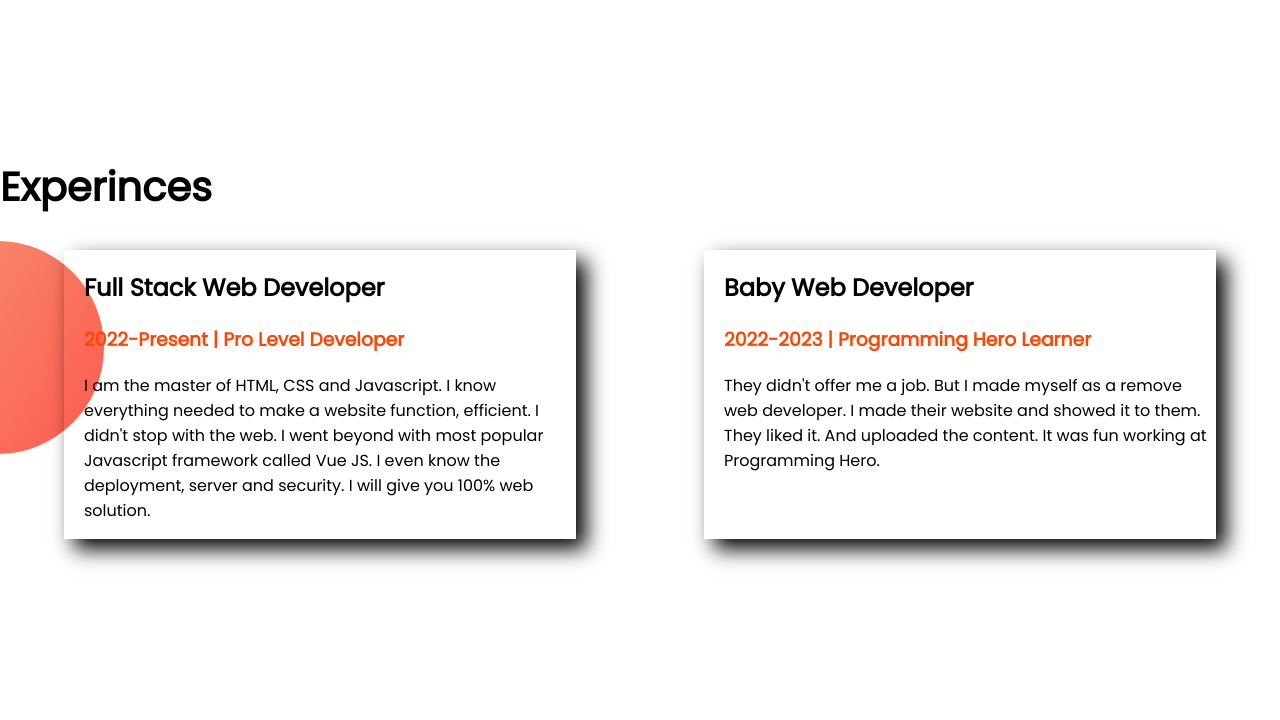
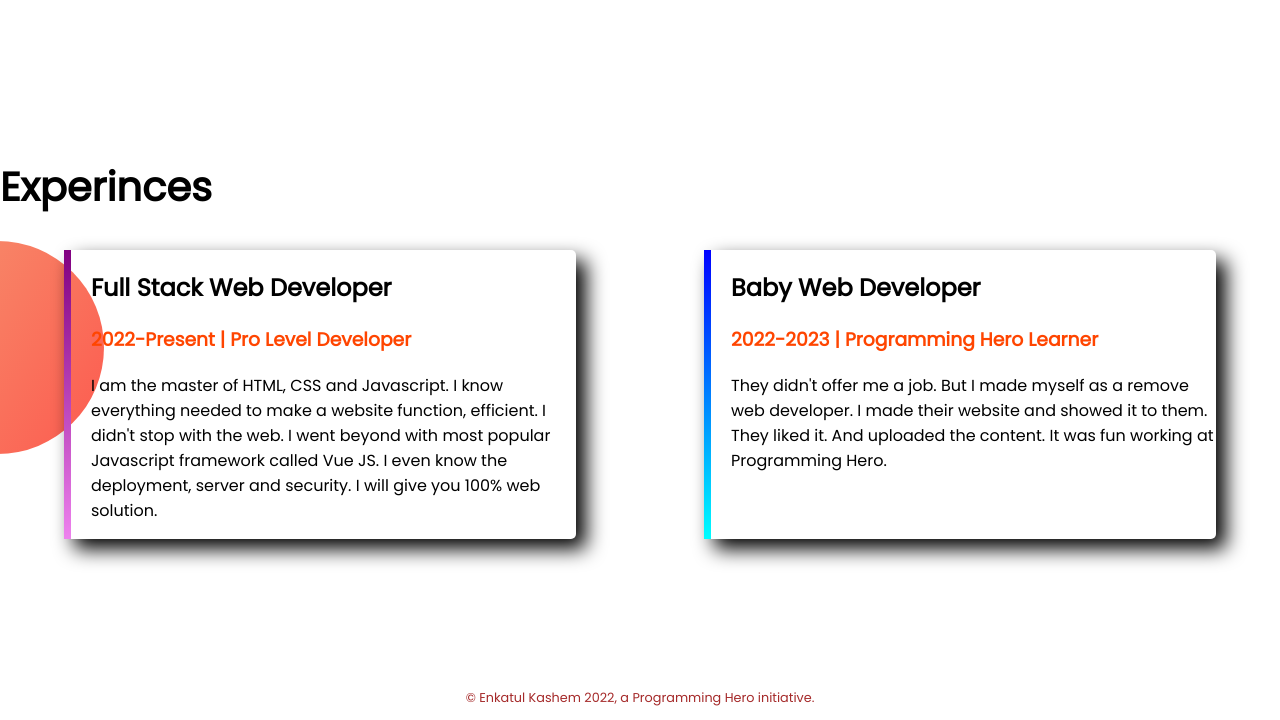
Before and after one commit to Enkatul123/developer-protfolio, a plain HTML site: page index.html in a window 1280 px wide. Shown: the part 1035-1755 px from the top of the page. Before the commit the page ends 1724 px from the top, so only its background shows below. Drawn offline with Linux system fonts and the light colour scheme; a web font is replaced by a local one.

Commit message:
all done

```diff
--- a/index.html
+++ b/index.html
@@ -25,7 +25,8 @@
                 That's why I am learning and mastering web development. I will not stop until I become the Web
                 Development
                 Hero</p>
-            <a class="link-button" target="_blank" href="">Hire Me</a>
+            <a class="link-button" target="_blank" href="https://www.linkedin.com/in/enkatul-kashem-8526b0194/">Hire
+                Me</a>
         </div>
         <div class="half-width">
             <img src="images/Enkatul-kashem.png" alt="">
@@ -41,14 +42,15 @@
             <p class="allienment">I already learned the basic HTML and CSS. I can build any simple website. I can even
                 teach my grandma how
                 to make simple website. My goal is to build 3 websites and learn advanced topics.</p>
-            <a class="link-button" target="_blank" href="">Download Resume</a>
+            <a class="link-button" target="_blank" href="https://www.linkedin.com/in/enkatul-kashem-8526b0194/">Download
+                Resume</a>
         </div>
 
     </section>
     <section class="experience-area">
         <h1> Experinces </h1>
         <div class="flexible-container">
-            <div class="experience-item">
+            <div id="stack" class="experience-item">
                 <h2>Full Stack Web Developer</h2>
                 <h3 class="orangered-color">2022-Present | Pro Level Developer</h3>
                 <p>I am the master of HTML, CSS and Javascript. I know everything needed to make a
@@ -68,6 +70,9 @@
         </div>
 
     </section>
+    <footer>
+        <p>© Enkatul Kashem 2022, a Programming Hero initiative.</p>
+    </footer>
 </body>
 
 </html>
--- a/style.css
+++ b/style.css
@@ -46,10 +46,32 @@ h1{
     margin-right: 5%;
     padding-left: 20px;
     box-shadow: 10px 10px 20px black;
+    border-radius: 5px;
+
 
 }
 .experience-area{
     background-image: url(images/exp-bg.png);
     background-repeat: no-repeat;
     background-position: left;
+
+
 }
+#baby{
+    border-left: 7px solid;
+    border-image: linear-gradient(blue, cyan);
+    border-image-slice: 1;
+
+}
+#stack{
+    border-left: 7px solid;
+    border-image: linear-gradient(purple, violet);
+    border-image-slice: 1;
+
+}
+footer{
+    text-align: center;
+    font-size: 80%;
+    margin-bottom: 10px;
+    color: brown;
+}
```
Also changed, not shown: 4 other files.
